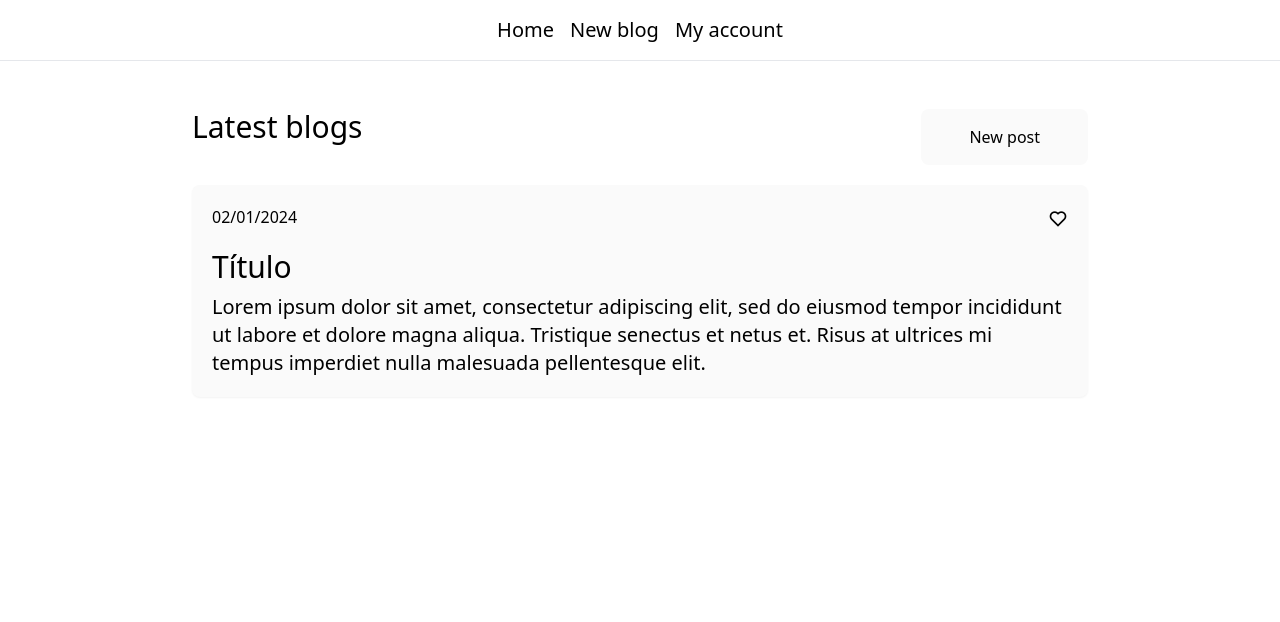
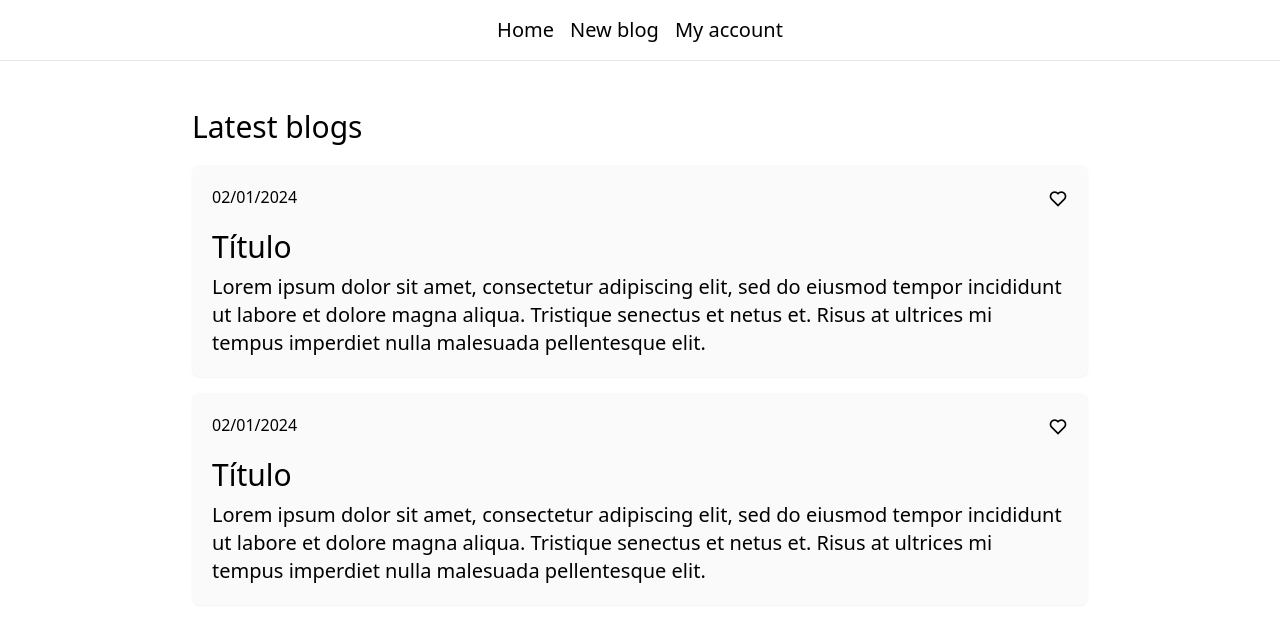
Before and after one commit to viniciusnevescosta/learning-react, a React (Vite) app: page / in a window 1280 px wide. Shown: the top 622 px of the page. Built offline with nearby package versions, Linux system fonts and the light colour scheme.

Commit message:
feat: Outputting lists

```diff
--- a/src/pages/Home.jsx
+++ b/src/pages/Home.jsx
@@ -1,17 +1,36 @@
-// import { useState } from "react";
+import { useState } from "react";
 import BlogCard from "../components/BlogCard";
 
 const Home = () => {
+  const [blogs] = useState([
+    // definir , setBlogs depois
+    {
+      id: 0,
+      author: "vini",
+      date: "02/01/2024",
+      liked: false,
+      title: "teste",
+      body: "oi",
+    },
+    {
+      id: 1,
+      author: "vini",
+      date: "02/01/2024",
+      liked: false,
+      title: "teste",
+      body: "oi",
+    },
+  ]);
+
   return (
     <section className="flex-1 gap-5 flex flex-col">
       <div className="flex justify-between">
         <h1 className="text-3xl">Latest blogs</h1>
-        <button className="w-fit py-4 px-12 rounded-lg bg-zinc-50">
-          New post
-        </button>
       </div>
-      <div className="flex-1 flex flex-col gap-2">
-        <BlogCard />
+      <div className="flex-1 flex flex-col gap-4">
+        {blogs.map((blog) => (
+          <BlogCard key={blog.id} />
+        ))}
       </div>
     </section>
   );
```
